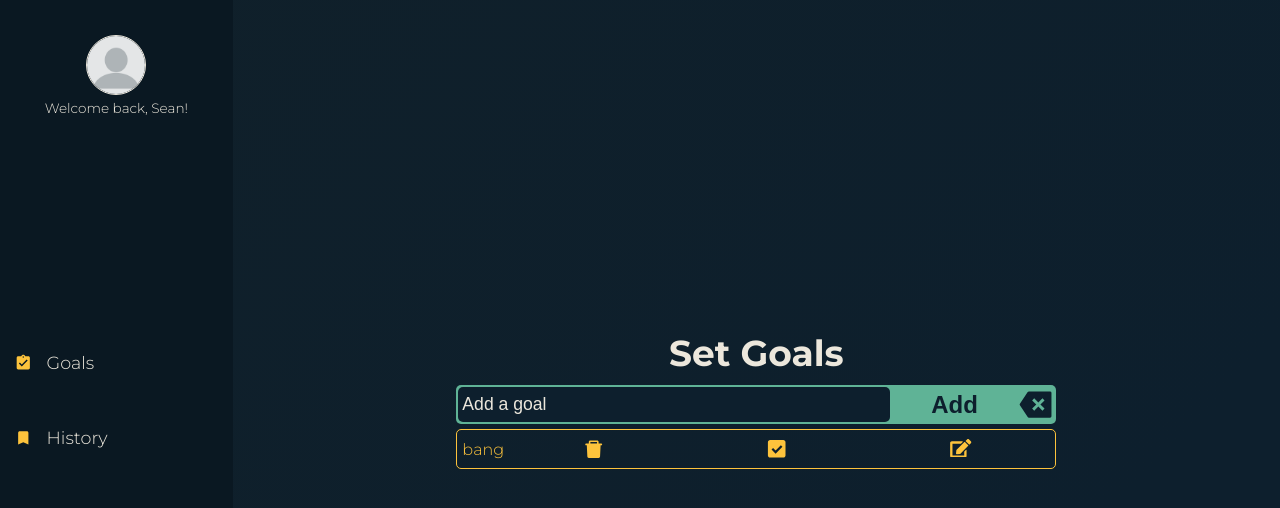
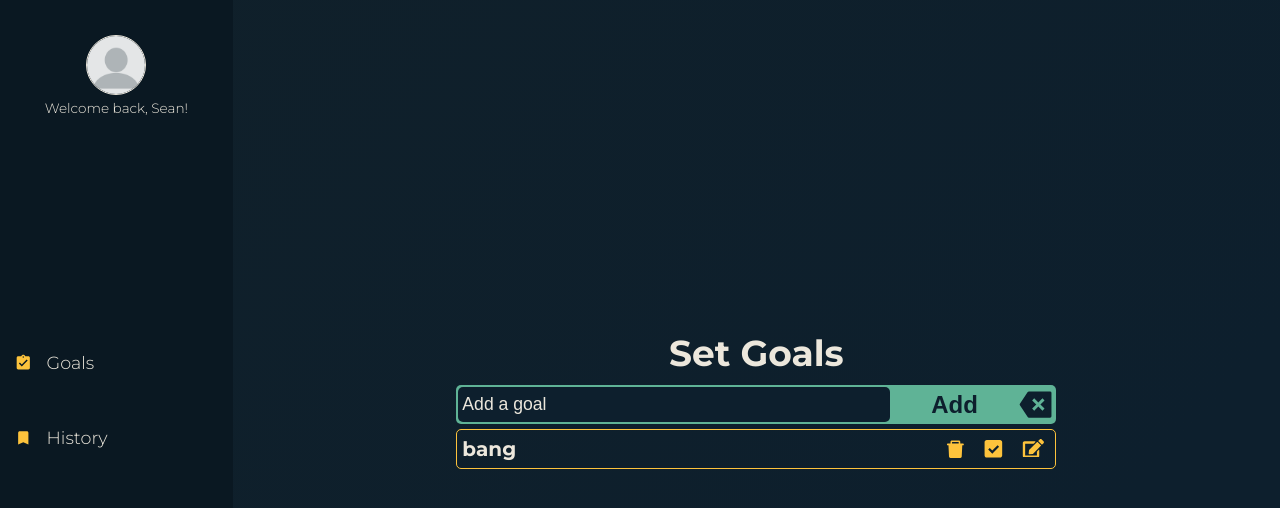
Before and after one commit to sseans/React-Goals, a React (Create React App) app: page /goals in a window 1280 px wide. Shown: the top 508 px of the page. Built offline with nearby package versions, Linux system fonts and the light colour scheme.

Commit message:
finished history component and functionality

```diff
--- a/src/components/Goal/Goal.css
+++ b/src/components/Goal/Goal.css
@@ -18,6 +18,10 @@
   flex: 80%;
   color: #ece7dc;
   font-weight: 700;
+}
+
+.goal-name.linethrough {
+  text-decoration: line-through;
 }
 
 .rubbish {
--- a/src/components/Goal/Goal.js
+++ b/src/components/Goal/Goal.js
@@ -13,6 +13,8 @@ const variants = {
 
 export default function Goal({ goal, removeGoal, editGoal, markChecked }) {
   const [check, setCheck] = useState(goal.checked);
+
+  const planner = `goal-name ${goal.checked === true ? "linethrough" : ""}`;
 
   function findID() {
     removeGoal(goal.id);
@@ -34,13 +36,7 @@ export default function Goal({ goal, removeGoal, editGoal, markChecked }) {
       variants={variants}
       className="planner-goal"
     >
-      <div
-        {...(goal.checked == true
-          ? 'className="goal-name-checked"'
-          : 'className="goal-name"')}
-      >
-        {goal.name}
-      </div>
+      <div className={planner}>{goal.name}</div>
       <AiFillDelete className="rubbish" onClick={findID} />
       {check === false ? (
         <ImCheckboxUnchecked className="unchecked" onClick={toggleCheck} />
--- a/src/components/History/History.js
+++ b/src/components/History/History.js
@@ -1,6 +1,12 @@
 import { useState, useEffect } from "react";
 import "./History.css";
 import HistoryGoal from "./HistoryGoal";
+import { motion } from "framer-motion";
+
+const variants = {
+  hidden: { opacity: 0, translateX: 800 },
+  show: { opacity: 1, translateX: 0 },
+};
 
 export default function History() {
   const [goalHistory, setGoalHistory] = useState([]);
@@ -27,7 +33,12 @@ export default function History() {
   }
 
   return (
-    <div className="history">
+    <motion.div
+      initial="hidden"
+      animate="show"
+      variants={variants}
+      className="history"
+    >
       <div className="historywrapper">
         <div className="historytitle">Complete Goals</div>
         {goalHistory.length === 0 ? (
@@ -46,6 +57,6 @@ export default function History() {
           })
         )}
       </div>
-    </div>
+    </motion.div>
   );
 }
```
